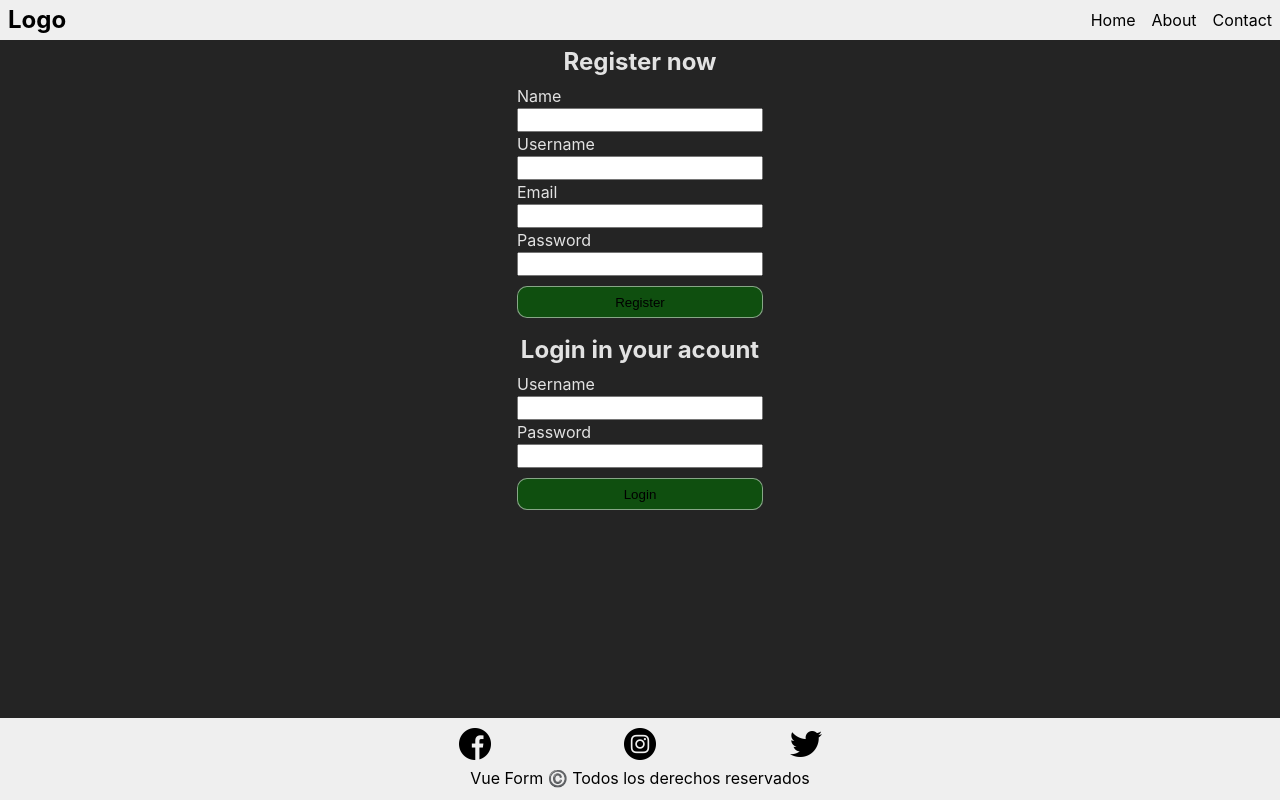
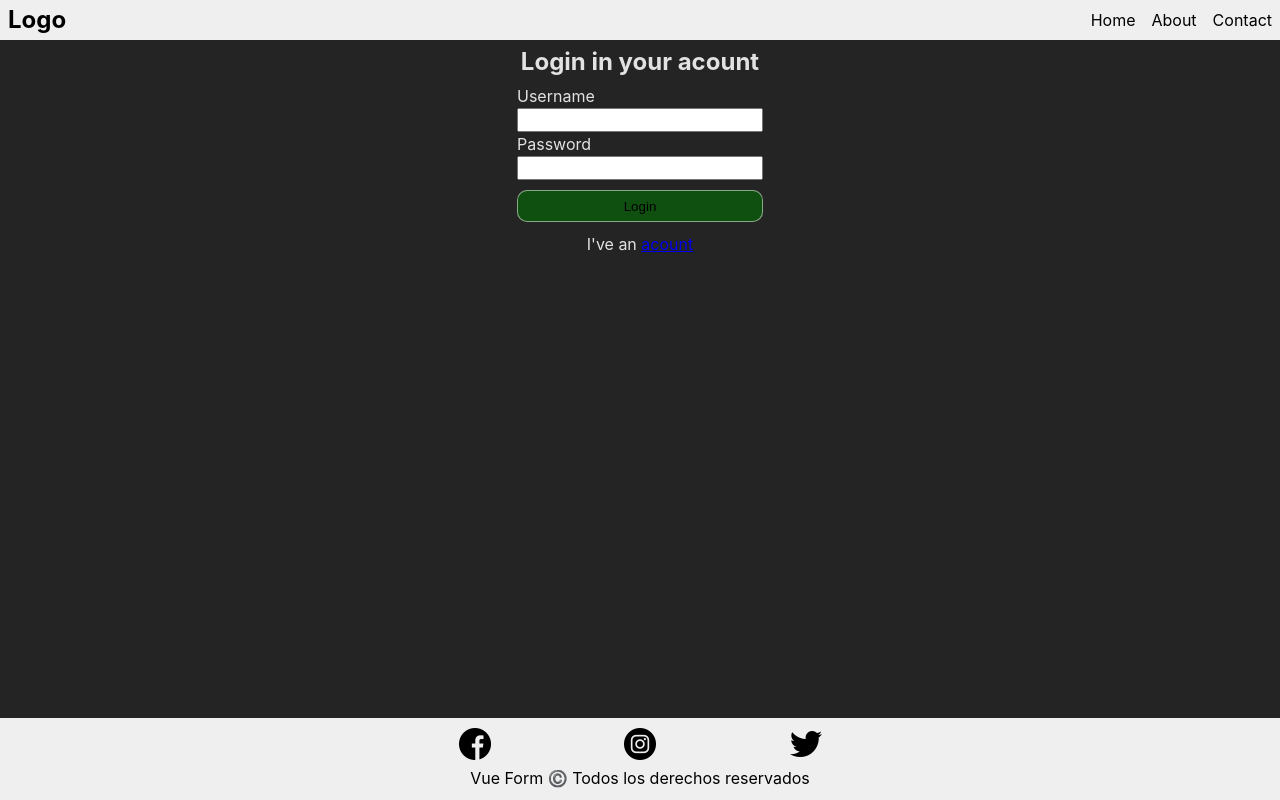
Before and after one commit to ralex20015/FormVue, a Vue app: page / in a window 1280 px wide. Built offline with nearby package versions, Linux system fonts and the light colour scheme.

Commit message:
login fixed

```diff
--- a/src/App.vue
+++ b/src/App.vue
@@ -1,17 +1,16 @@
 <script setup>
-  import Login from './components/Login.vue';
-  import Header from './components/Header.vue';
-  import Footer from './components/Footer.vue';
-  import Register from './components/Register.vue';
+import Login from './components/Login.vue';
+import Header from './components/Header.vue';
+import Footer from './components/Footer.vue';
+import Register from './components/Register.vue';
 </script>
 
 <template>
   <Header />
-  <Register/>
   <Login />
   <Footer />
 </template>
 
-<style scoped>
+<style>
 
 </style>
--- a/src/components/Login.vue
+++ b/src/components/Login.vue
@@ -11,6 +11,7 @@
             <label for="password">Password</label>
             <input type="text" name="password" id="password">
             <button type="submit" class="btn">Login</button>
+            <p>I've an <a href="#">acount</a></p>
         </div>
     </form>
 </template>
@@ -41,6 +42,10 @@ form div input{
     height: 1.5rem;
 }
 
+form div p{
+    text-align: center;
+}
+
 .btn {
     height: 2rem;
     padding: 5px;
```
